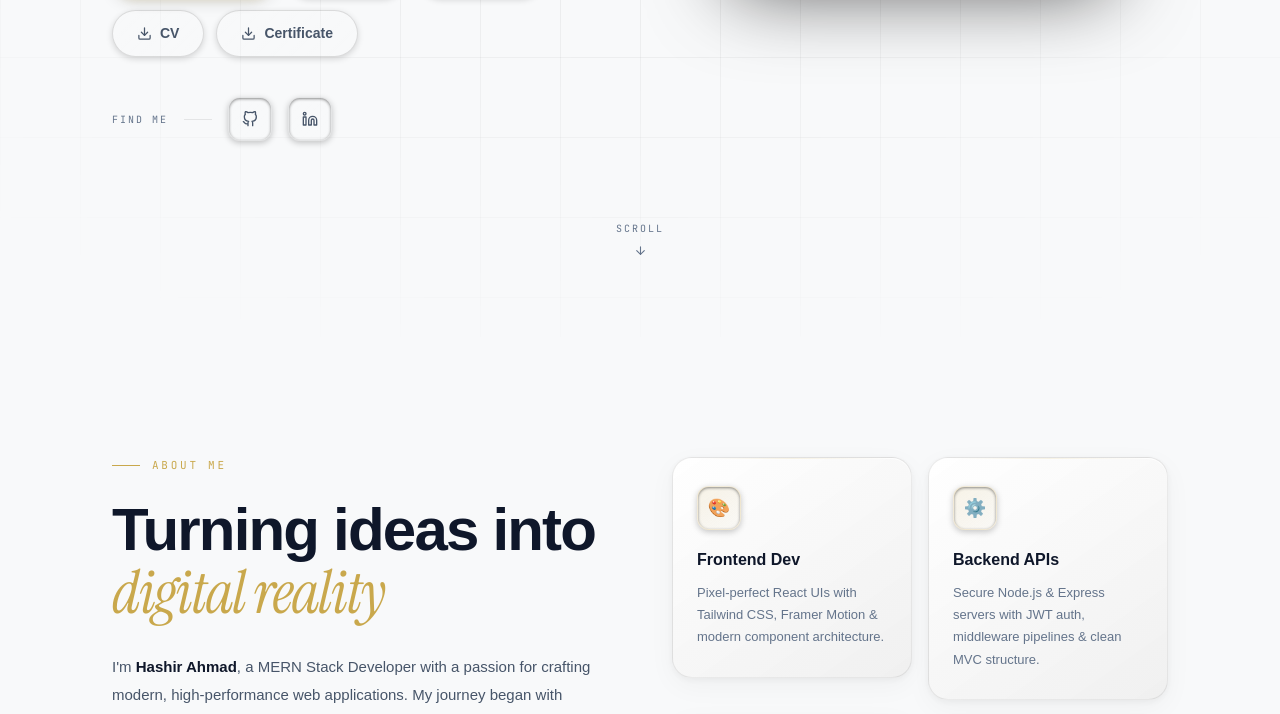
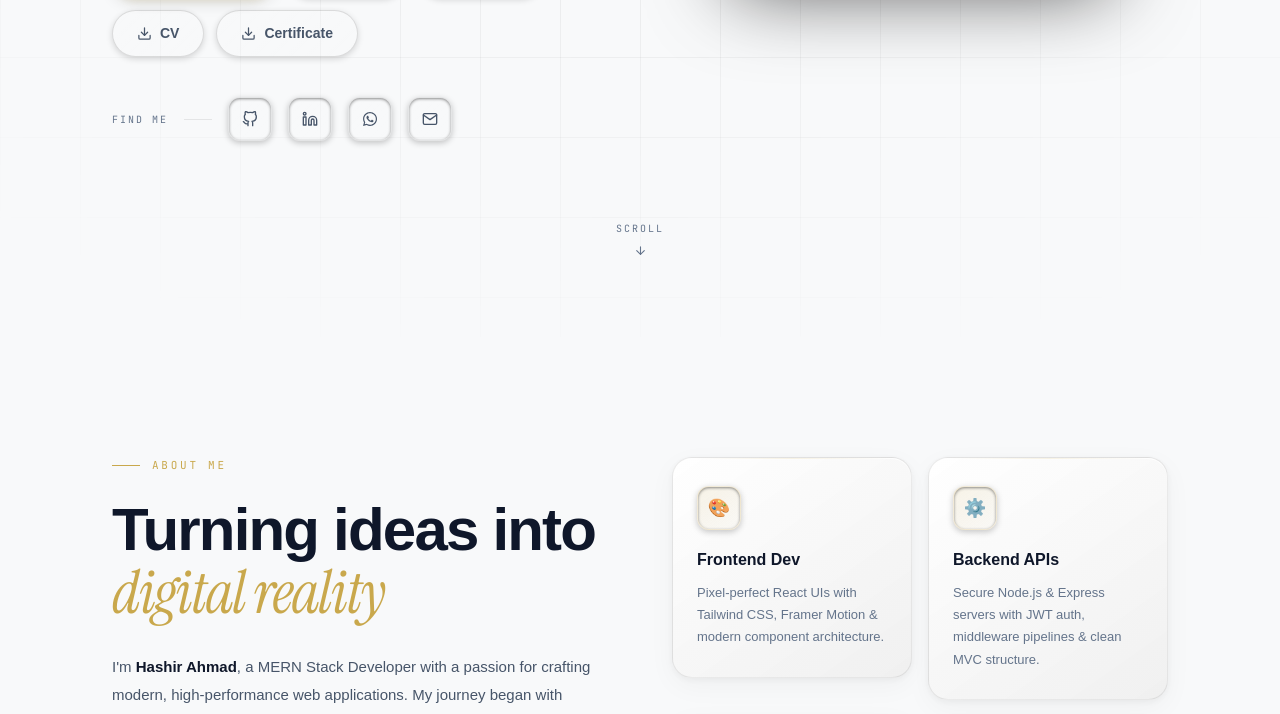
Before and after one commit to hashirahmad806/my_Portfolios, a React (Vite) app in the folder frontend/: page / in a window 1280 px wide. Shown: the part 823-1537 px from the top of the page. Built offline with nearby package versions, Linux system fonts and the light colour scheme; no server answers; a web font is replaced by a local one.

Commit message:
Added WhatsApp and Gmail social links across the portfolio

```diff
--- a/frontend/src/components/sections/Contact.jsx
+++ b/frontend/src/components/sections/Contact.jsx
@@ -2,6 +2,7 @@ import { useState } from "react";
 import { motion } from "framer-motion";
 import { useScrollReveal } from "../../hooks/useScrollReveal";
 import { FiGithub, FiLinkedin, FiMail, FiMapPin, FiSend, FiPaperclip } from "react-icons/fi";
+import { FaWhatsapp } from "react-icons/fa";
 import { toast } from "react-toastify";
 import { contactAPI } from "../../utils/api";
 
@@ -19,6 +20,12 @@ const contactInfo = [
     label: "Email",
     value: "hashirahmad806@gmail.com",
     href: "mailto:hashirahmad806@gmail.com",
+  },
+  {
+    Icon: FaWhatsapp,
+    label: "WhatsApp",
+    value: "+92 370 5105561",
+    href: "https://wa.me/923705105561",
   },
   {
     Icon: FiGithub,
--- a/frontend/src/components/sections/Hero.jsx
+++ b/frontend/src/components/sections/Hero.jsx
@@ -1,7 +1,8 @@
 import { motion } from 'framer-motion'
 import { Link }   from 'react-scroll'
 import { TypeAnimation } from 'react-type-animation'
-import { FiGithub, FiLinkedin, FiArrowDown, FiDownload } from 'react-icons/fi'
+import { FiGithub, FiLinkedin, FiArrowDown, FiDownload, FiMail } from 'react-icons/fi'
+import { FaWhatsapp } from 'react-icons/fa'
 import hashirPhoto from '../../assets/hashir.jpg'
 
 const stagger = {
@@ -143,7 +144,9 @@ export default function Hero() {
               <div style={{ width: 28, height: 1, background: 'var(--border)' }} />
               {[
                 { href: 'https://github.com/hashirahmad806',                         Icon: FiGithub   },
-                { href: 'https://www.linkedin.com/in/hashir-ahmad-25639031b', Icon: FiLinkedin },
+                { href: 'https://www.linkedin.com/in/hashir-ahmad-25639031b',         Icon: FiLinkedin },
+                { href: 'https://wa.me/923705105561',                                 Icon: FaWhatsapp },
+                { href: 'mailto:hashirahmad806@gmail.com',                            Icon: FiMail     },
               ].map(({ href, Icon }) => (
                 <motion.a
                   key={href} href={href} target="_blank" rel="noopener noreferrer"
--- a/frontend/src/components/ui/Footer.jsx
+++ b/frontend/src/components/ui/Footer.jsx
@@ -1,5 +1,6 @@
 import { Link } from 'react-scroll'
-import { FiGithub, FiLinkedin, FiHeart } from 'react-icons/fi'
+import { FiGithub, FiLinkedin, FiHeart, FiMail } from 'react-icons/fi'
+import { FaWhatsapp } from 'react-icons/fa'
 
 const navLinks = ['about','skills','projects','experience','learning','certifications','contact']
 
@@ -36,6 +37,8 @@ export default function Footer() {
             {[
               { href: 'https://github.com/hashirahmad806', Icon: FiGithub },
               { href: 'https://www.linkedin.com/in/hashir-ahmad-25639031b', Icon: FiLinkedin },
+              { href: 'https://wa.me/923705105561', Icon: FaWhatsapp },
+              { href: 'mailto:hashirahmad806@gmail.com', Icon: FiMail },
             ].map(({ href, Icon }) => (
               <a
                 key={href} href={href} target="_blank" rel="noopener noreferrer"
```
